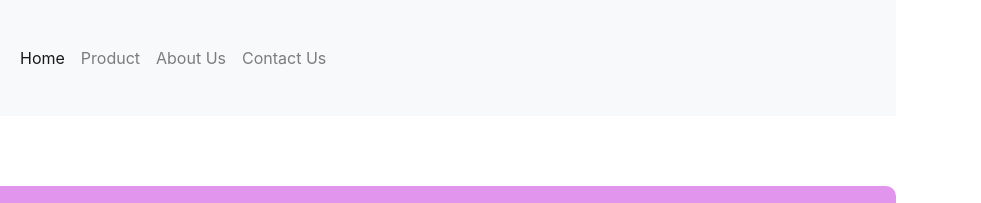
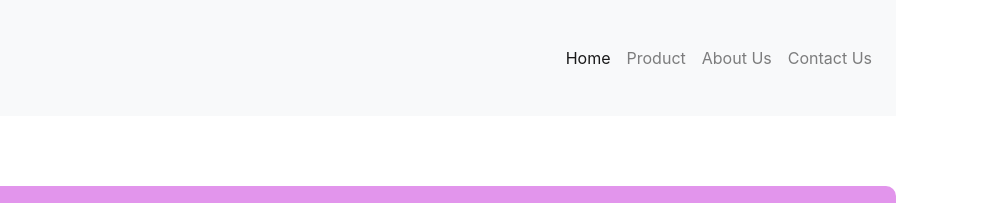
Before and after one commit to MdRokybul/hot-gadgets, a plain HTML site: page index.html in a window 1280 px wide. Shown: the top 203 px of the page, 299-1280 px from the left. Drawn offline with nearby package versions, Linux system fonts and the light colour scheme.

Commit message:
all problem solved

```diff
--- a/index.html
+++ b/index.html
@@ -10,12 +10,16 @@
 <body>
 
     <section class="container">
+        <div class="">
             <nav class="navbar navbar-expand-lg navbar-light bg-light">
+
                     <a class="navbar-brand" href="#"><img src="images/logo.png" alt=""></a>
+
                 <button class="navbar-toggler" type="button" data-toggle="collapse" data-target="#navbarNav" aria-controls="navbarNav" aria-expanded="false" aria-label="Toggle navigation">
                     <span class="navbar-toggler-icon"></span>
                 </button>
-            <div class="collapse navbar-collapse" id="navbarNav">
+
+                    <div class="collapse navbar-collapse justify-content-end" id="navbarNav">
                             <ul class="navbar-nav">
                                 <li class="nav-item active">
                                 <a class="nav-link" href="#">Home <span class="sr-only">(current)</span></a>
@@ -31,7 +35,9 @@
                                 </li>
                             </ul>
                     </div>
+                </div>
               </nav>
+        </div>
     </section>
 
     <section class="container">
@@ -213,6 +219,9 @@
         </div>
     </section>
 
+    <footer class="text-center">
+        <p>&copy;2020. All right reserved by Md. Rokybul Hasan</p>
+    </footer>
 
 
 
```
Lines whose indentation alone changed are shown as unchanged.
